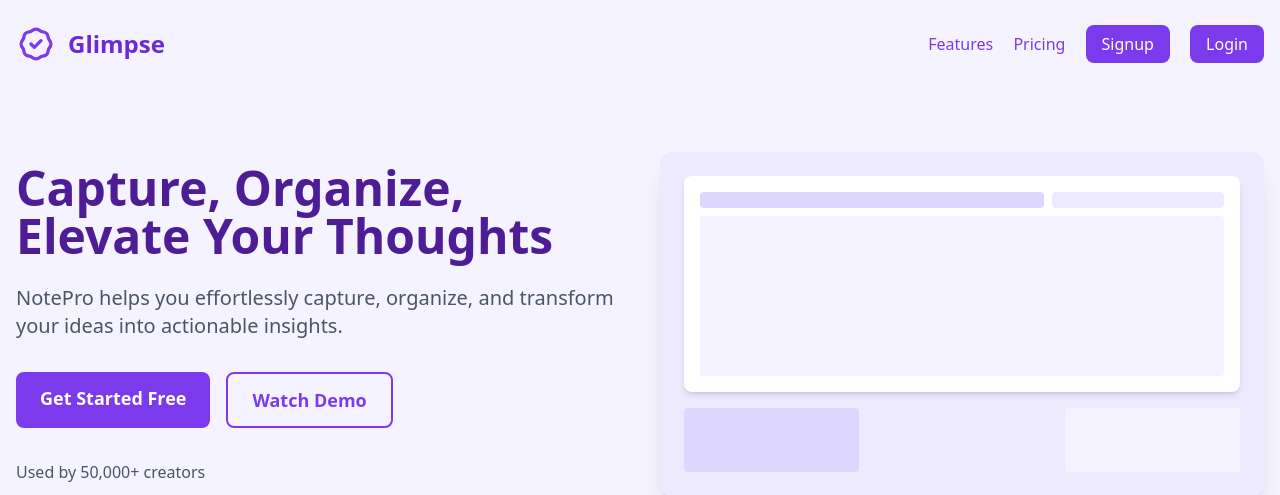
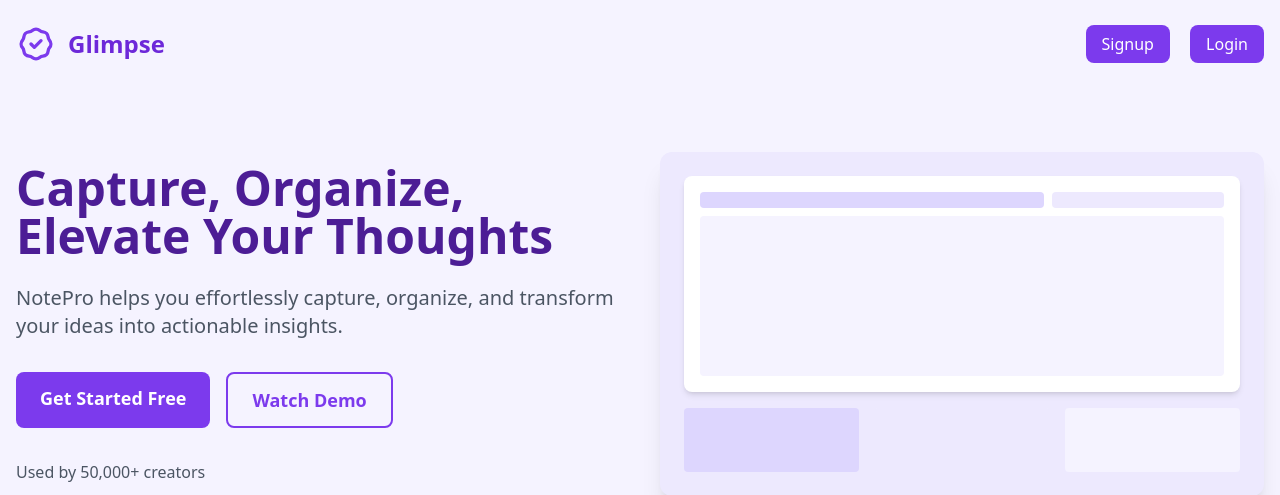
Before and after one commit to E-gif912/note, a Django app: page / in a window 1280 px wide. Shown: the top 495 px of the page. Run offline with Django 5.2, Linux system fonts and the light colour scheme; some libraries are stand-ins or nearby versions.

Commit message:
first commit

```diff
--- a/templates/landing.html
+++ b/templates/landing.html
@@ -72,8 +72,6 @@
                 <span class="text-2xl font-bold text-brand-purple-700">Glimpse</span>
             </div>
             <div class="space-x-4">
-                <a href="#" class="text-brand-purple-600 hover:text-brand-purple-800">Features</a>
-                <a href="#" class="text-brand-purple-600 hover:text-brand-purple-800">Pricing</a>
                 <a href="signup" class="bg-brand-purple-600 text-white px-4 py-2 rounded-lg hover:bg-brand-purple-700">Signup</a>
                 <a href="login" class="bg-brand-purple-600 text-white px-4 py-2 rounded-lg hover:bg-brand-purple-700">Login</a>
             </div>
```
